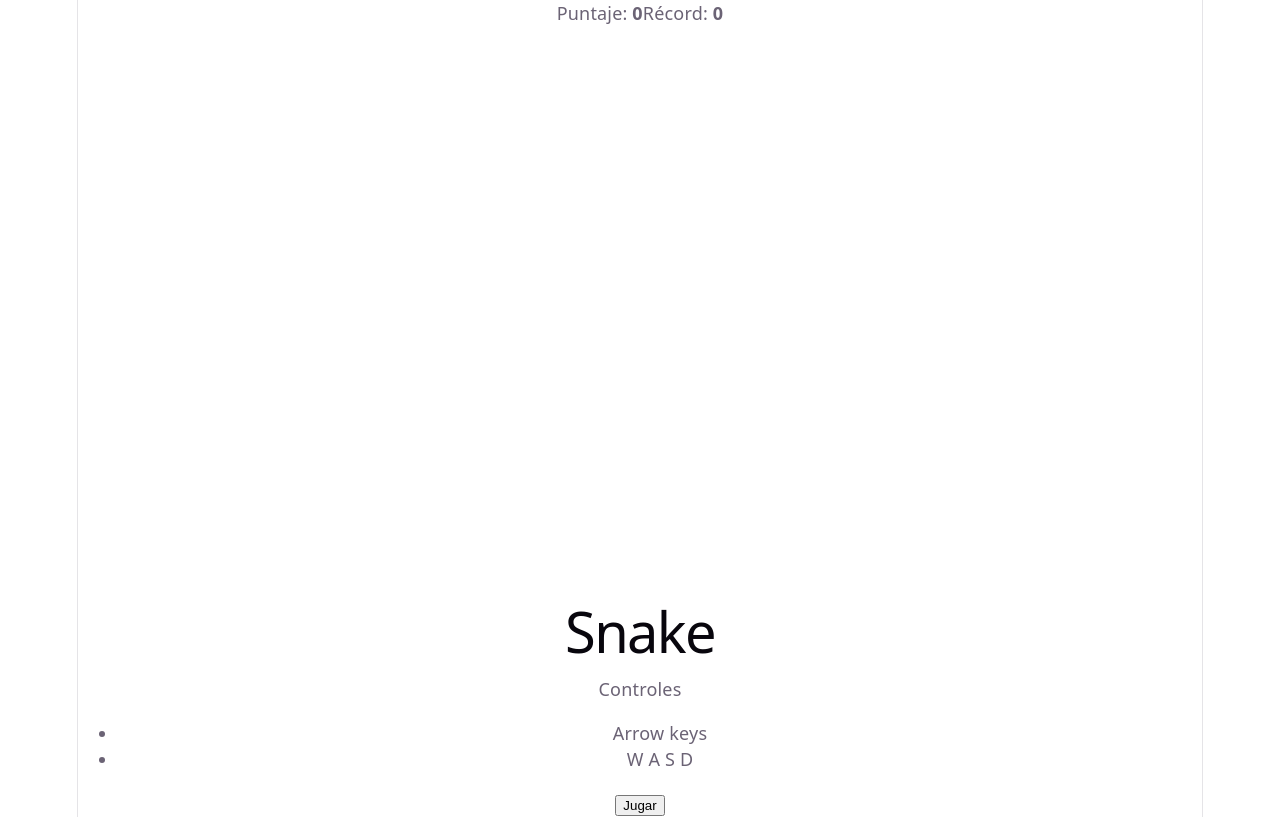
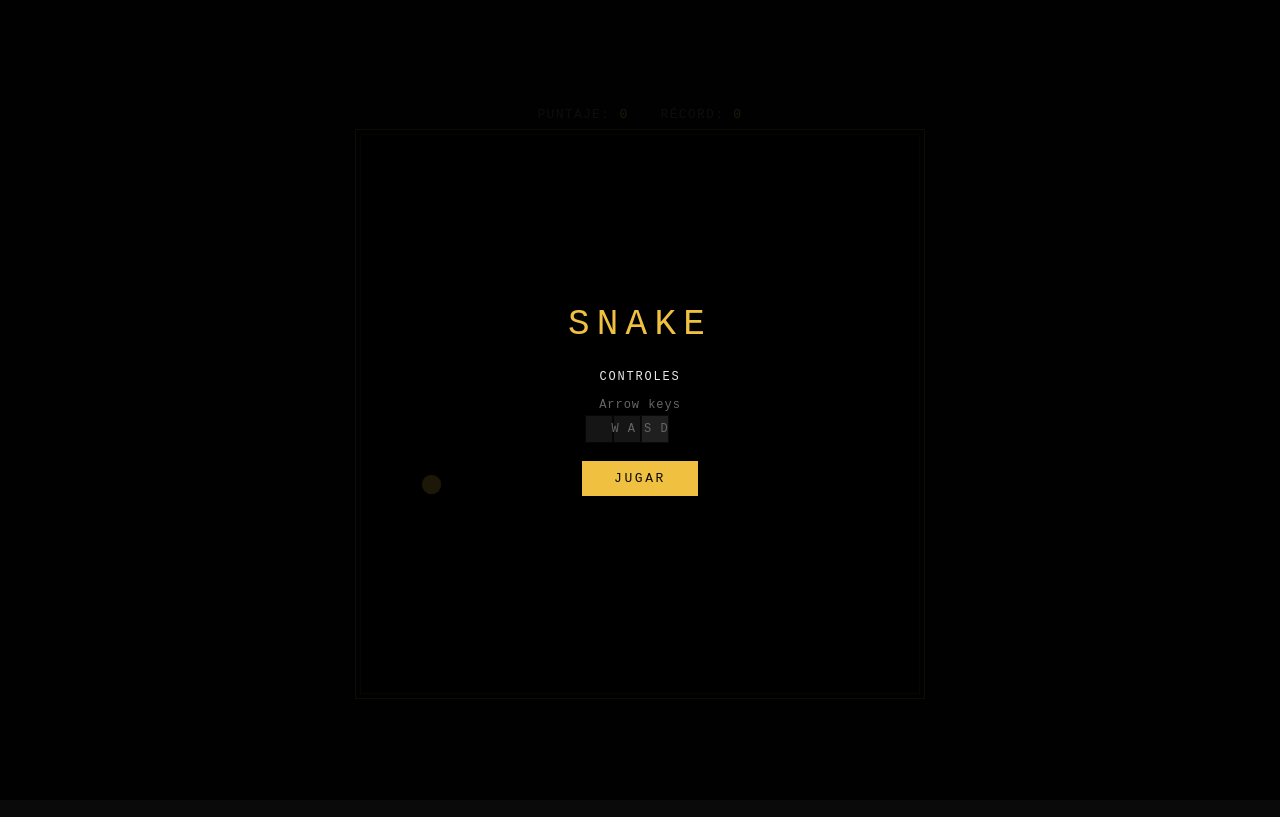
Before and after one commit to Diego-glitch-cloud/lab6-snake, a React (Vite) app in the folder snake-game/: page / in a window 1280 px wide. Built offline with nearby package versions, Linux system fonts and the light colour scheme.

Commit message:
feat: estilos visuales en index.css

```diff
--- a/snake-game/src/index.css
+++ b/snake-game/src/index.css
@@ -1,111 +1,181 @@
-:root {
-  --text: #6b6375;
-  --text-h: #08060d;
-  --bg: #fff;
-  --border: #e5e4e7;
-  --code-bg: #f4f3ec;
-  --accent: #aa3bff;
-  --accent-bg: rgba(170, 59, 255, 0.1);
-  --accent-border: rgba(170, 59, 255, 0.5);
-  --social-bg: rgba(244, 243, 236, 0.5);
-  --shadow:
-    rgba(0, 0, 0, 0.1) 0 10px 15px -3px, rgba(0, 0, 0, 0.05) 0 4px 6px -2px;
-
-  --sans: system-ui, 'Segoe UI', Roboto, sans-serif;
-  --heading: system-ui, 'Segoe UI', Roboto, sans-serif;
-  --mono: ui-monospace, Consolas, monospace;
-
-  font: 18px/145% var(--sans);
-  letter-spacing: 0.18px;
-  color-scheme: light dark;
-  color: var(--text);
-  background: var(--bg);
-  font-synthesis: none;
-  text-rendering: optimizeLegibility;
-  -webkit-font-smoothing: antialiased;
-  -moz-osx-font-smoothing: grayscale;
-
-  @media (max-width: 1024px) {
-    font-size: 16px;
-  }
+/* ── Reset ─────────────────────────────────────────── */
+*, *::before, *::after {
+  box-sizing: border-box;
+  margin: 0;
+  padding: 0;
 }
 
-@media (prefers-color-scheme: dark) {
-  :root {
-    --text: #9ca3af;
-    --text-h: #f3f4f6;
-    --bg: #16171d;
-    --border: #2e303a;
-    --code-bg: #1f2028;
-    --accent: #c084fc;
-    --accent-bg: rgba(192, 132, 252, 0.15);
-    --accent-border: rgba(192, 132, 252, 0.5);
-    --social-bg: rgba(47, 48, 58, 0.5);
-    --shadow:
-      rgba(0, 0, 0, 0.4) 0 10px 15px -3px, rgba(0, 0, 0, 0.25) 0 4px 6px -2px;
-  }
-
-  #social .button-icon {
-    filter: invert(1) brightness(2);
-  }
+/* ── Variables ─────────────────────────────────────── */
+:root {
+  --bg:           #0a0a0a;
+  --bg-board:     #000000;
+  --border:       #333333;
+  --text:         #cccccc;
+  --text-dim:     #666666;
+  --yellow:       #f0c040;
+  --yellow-dim:   #7a6020;
+  --white:        #e8e8e8;
+  --snake-head:   #ffffff;
+  --snake-body:   #aaaaaa;
+  --food:         #f0c040;
+  --font:         'Courier New', Courier, monospace;
 }
 
-body {
-  margin: 0;
+/* ── Base ──────────────────────────────────────────── */
+html, body, #root {
+  height: 100%;
+  width: 100%;
+  background: var(--bg);
+  color: var(--text);
+  font-family: var(--font);
+  font-size: 14px;
 }
 
-#root {
-  width: 1126px;
-  max-width: 100%;
-  margin: 0 auto;
-  text-align: center;
-  border-inline: 1px solid var(--border);
-  min-height: 100svh;
+/* ── App container ─────────────────────────────────── */
+.app {
+  min-height: 100vh;
   display: flex;
   flex-direction: column;
-  box-sizing: border-box;
+  align-items: center;
+  justify-content: center;
+  gap: 12px;
+  position: relative;
 }
 
-h1,
-h2 {
-  font-family: var(--heading);
-  font-weight: 500;
-  color: var(--text-h);
+/* ── Score ─────────────────────────────────────────── */
+.score {
+  display: flex;
+  gap: 32px;
+  font-size: 13px;
+  letter-spacing: 0.1em;
+  text-transform: uppercase;
+  color: var(--text-dim);
 }
 
-h1 {
-  font-size: 56px;
-  letter-spacing: -1.68px;
-  margin: 32px 0;
-  @media (max-width: 1024px) {
-    font-size: 36px;
-    margin: 20px 0;
-  }
-}
-h2 {
-  font-size: 24px;
-  line-height: 118%;
-  letter-spacing: -0.24px;
-  margin: 0 0 8px;
-  @media (max-width: 1024px) {
-    font-size: 20px;
-  }
-}
-p {
-  margin: 0;
+.score strong {
+  color: var(--yellow);
+  font-weight: normal;
 }
 
-code,
-.counter {
-  font-family: var(--mono);
-  display: inline-flex;
-  border-radius: 4px;
-  color: var(--text-h);
+/* ── Board ─────────────────────────────────────────── */
+.board {
+  background: var(--bg-board);
+  border: 1px solid var(--border);
+  outline: 1px solid var(--yellow-dim);
+  outline-offset: 4px;
+  image-rendering: pixelated;
 }
 
-code {
-  font-size: 15px;
-  line-height: 135%;
-  padding: 4px 8px;
-  background: var(--code-bg);
+/* ── Snake ─────────────────────────────────────────── */
+.snake-head {
+  background: var(--snake-head);
+  position: absolute;
+  border: 1px solid #555;
 }
+
+.snake-body {
+  background: var(--snake-body);
+  position: absolute;
+  border: 1px solid #333;
+}
+
+/* ── Food ──────────────────────────────────────────── */
+.food {
+  position: absolute;
+  display: flex;
+  align-items: center;
+  justify-content: center;
+}
+
+.food::before {
+  content: '';
+  width: 60%;
+  height: 60%;
+  background: var(--food);
+  border-radius: 50%;
+  animation: pulse 0.8s ease-in-out infinite alternate;
+}
+
+/* ── Overlays (Start / Game Over) ──────────────────── */
+.overlay {
+  position: absolute;
+  inset: 0;
+  display: flex;
+  flex-direction: column;
+  align-items: center;
+  justify-content: center;
+  gap: 20px;
+  background: rgba(0, 0, 0, 0.88);
+  animation: fadeIn 0.2s ease;
+  z-index: 10;
+}
+
+.overlay-title {
+  font-size: 36px;
+  font-family: var(--font);
+  font-weight: normal;
+  color: var(--yellow);
+  letter-spacing: 0.2em;
+  text-transform: uppercase;
+}
+
+.overlay-controls {
+  color: var(--text-dim);
+  font-size: 12px;
+  letter-spacing: 0.08em;
+  text-align: center;
+  line-height: 2;
+}
+
+.overlay-controls p {
+  color: var(--white);
+  margin-bottom: 4px;
+  text-transform: uppercase;
+  letter-spacing: 0.15em;
+}
+
+.overlay-controls ul {
+  list-style: none;
+}
+
+.overlay-stats {
+  text-align: center;
+  line-height: 2;
+  color: var(--text-dim);
+  font-size: 13px;
+  letter-spacing: 0.08em;
+}
+
+.overlay-stats strong {
+  color: var(--yellow);
+  font-weight: normal;
+}
+
+/* ── Button ────────────────────────────────────────── */
+.btn {
+  font-family: var(--font);
+  font-size: 13px;
+  letter-spacing: 0.2em;
+  text-transform: uppercase;
+  color: var(--bg);
+  background: var(--yellow);
+  border: none;
+  padding: 10px 32px;
+  cursor: pointer;
+  transition: background 0.15s, color 0.15s;
+}
+
+.btn:hover {
+  background: var(--white);
+}
+
+/* ── Animations ────────────────────────────────────── */
+@keyframes pulse {
+  from { transform: scale(0.85); opacity: 0.8; }
+  to   { transform: scale(1.15); opacity: 1;   }
+}
+
+@keyframes fadeIn {
+  from { opacity: 0; }
+  to   { opacity: 1; }
+}
```
